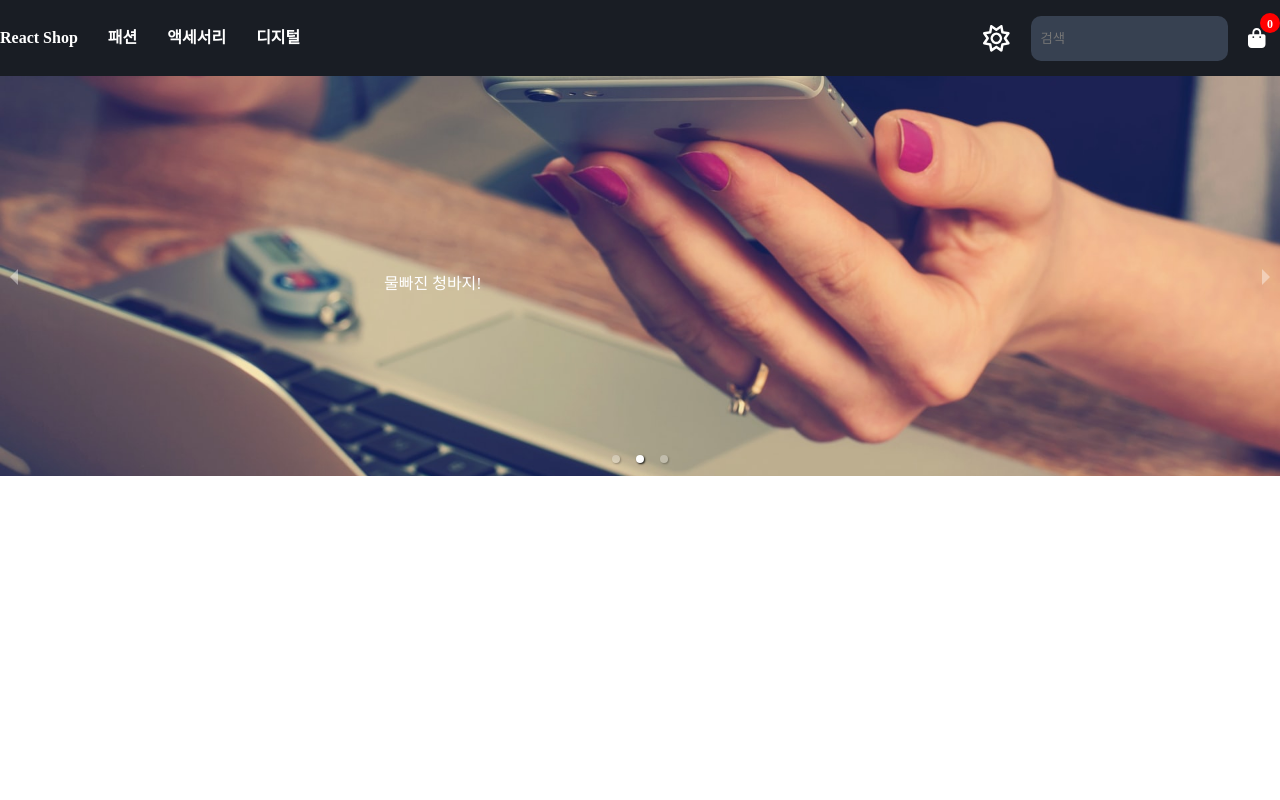
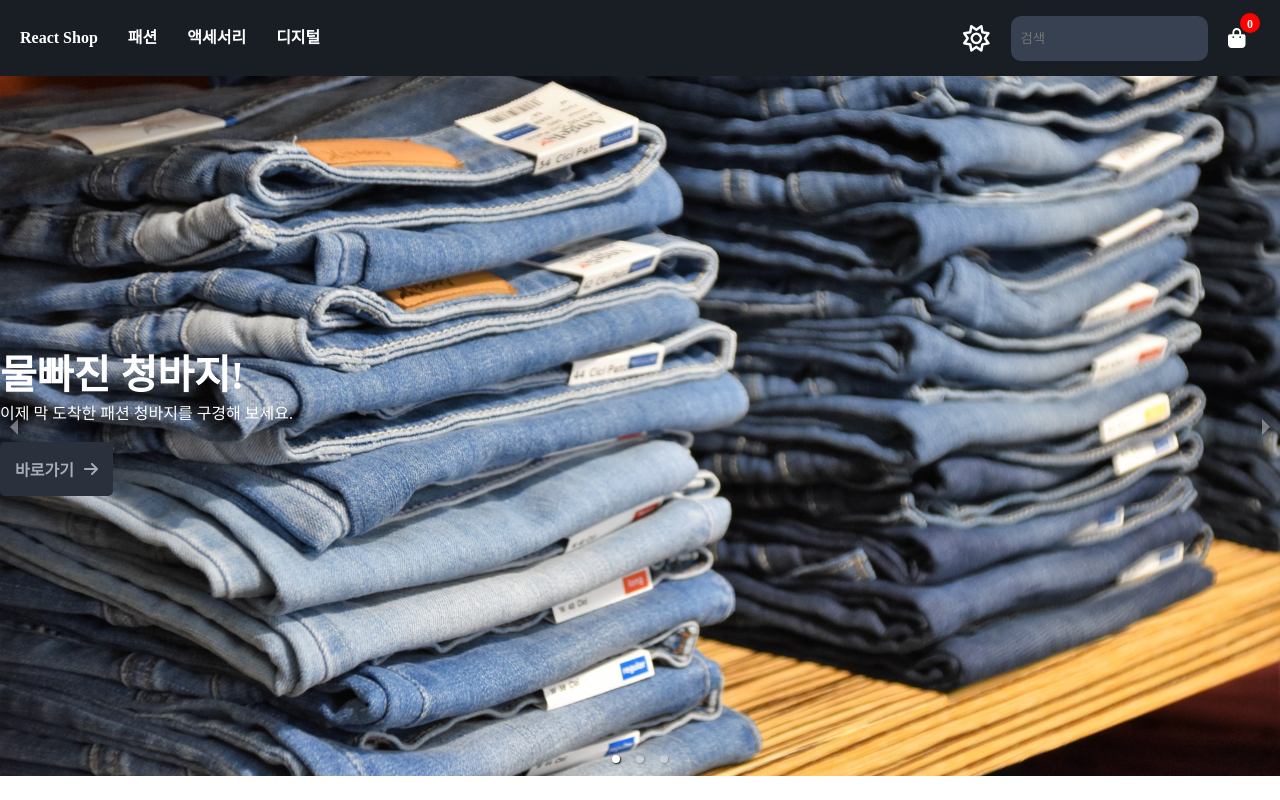
Before and after one commit to horrorkist/react-shop, a React (Vite) app: page / in a window 1280 px wide. Shown: the top 800 px of the page. Built offline with nearby package versions, Linux system fonts and the light colour scheme; no server answers.

Commit message:
carousel 2nd

```diff
--- a/lib/global-style.ts
+++ b/lib/global-style.ts
@@ -51,6 +51,10 @@ table {
 	border-spacing: 0;
 }
 
+a {
+	text-decoration: none;
+}
+
 `;
 
 export default GlobalStyle;
--- a/src/components/Carousel.tsx
+++ b/src/components/Carousel.tsx
@@ -1,25 +1,68 @@
 import { Carousel as ResponsiveCarousel } from "react-responsive-carousel";
 import "react-responsive-carousel/lib/styles/carousel.min.css";
+import { Link } from "react-router-dom";
 import styled from "styled-components";
+import { FontAwesomeIcon } from "@fortawesome/react-fontawesome";
+import { faArrowRight } from "@fortawesome/free-solid-svg-icons";
 
 const CarouselItem = styled.div`
-  height: 400px;
+  height: 700px;
   position: relative;
   display: flex;
   align-items: center;
+  justify-content: center;
   color: white;
+`;
 
-  div {
-    position: absolute;
-    top: 50%;
-    left: 30%;
+const BannerText = styled.div`
+  position: absolute;
+  max-width: 1360px;
+  width: 100%;
+  display: flex;
+  flex-direction: column;
+  align-items: flex-start;
+
+  .banner-text {
+    display: flex;
+    flex-direction: column;
+    align-items: flex-start;
+
+    h2 {
+      font-size: 2.5rem;
+      font-weight: 700;
+      margin-bottom: 10px;
+    }
+  }
+`;
+
+const BannerButton = styled.button`
+  background-color: ${(props) =>
+    props.theme.isDark ? props.theme.baseColor : props.theme.baseDark};
+  color: ${(props) => (props.theme.isDark ? props.theme.text : "white")};
+  border: none;
+  padding: 15px 15px;
+  border-radius: 5px;
+  cursor: pointer;
+  margin-top: 20px;
+  font-size: 1rem;
+  font-weight: 700;
+  transition: all 0.3s ease-in-out;
+  display: flex;
+  justify-content: center;
+  align-items: center;
+
+  span {
+    margin-right: 10px;
+  }
+
+  &:hover {
+    background-color: black;
   }
 `;
 
 export default function Carousel() {
   return (
     <ResponsiveCarousel
-      autoPlay
       infiniteLoop
       interval={3000}
       ariaLabel="Image Slider"
@@ -28,15 +71,48 @@ export default function Carousel() {
     >
       <CarouselItem>
         <img src="../../public/img_shop_fashion.jpeg" alt="fashion" />
-        <div>물빠진 청바지!</div>
+        <BannerText>
+          <div className="banner-text">
+            <h2>물빠진 청바지!</h2>
+            <h4>이제 막 도착한 패션 청바지를 구경해 보세요.</h4>
+          </div>
+          <Link to="fashion">
+            <BannerButton>
+              <span>바로가기</span>
+              <FontAwesomeIcon icon={faArrowRight} />
+            </BannerButton>
+          </Link>
+        </BannerText>
       </CarouselItem>
       <CarouselItem>
         <img src="../../public/img_shop_digital.jpeg" alt="digital" />
-        <div>물빠진 청바지!</div>
+        <BannerText>
+          <div className="banner-text">
+            <h2>신속한 업무처리!</h2>
+            <h4>다양한 디지털 상품을 둘러보세요.</h4>
+          </div>
+          <Link to="digital">
+            <BannerButton>
+              <span>바로가기</span>
+              <FontAwesomeIcon icon={faArrowRight} />
+            </BannerButton>
+          </Link>
+        </BannerText>
       </CarouselItem>
       <CarouselItem>
         <img src="../../public/img_shop_grocery.jpeg" alt="grocery" />
-        <div>물빠진 청바지!</div>
+        <BannerText>
+          <div className="banner-text">
+            <h2>신선한 식품!</h2>
+            <h4>농장 직배송으로 더욱 신선한 식료품을 만나보세요.</h4>
+          </div>
+          <Link to="grocery">
+            <BannerButton>
+              <span>바로가기</span>
+              <FontAwesomeIcon icon={faArrowRight} />
+            </BannerButton>
+          </Link>
+        </BannerText>
       </CarouselItem>
     </ResponsiveCarousel>
   );
--- a/src/components/Header.tsx
+++ b/src/components/Header.tsx
@@ -28,6 +28,7 @@ const Wrapper = styled.header`
   .header-inner {
     max-width: 1360px;
     width: 100%;
+    padding: 0 20px;
     margin: 10px auto;
     display: flex;
     justify-content: space-between;
```
